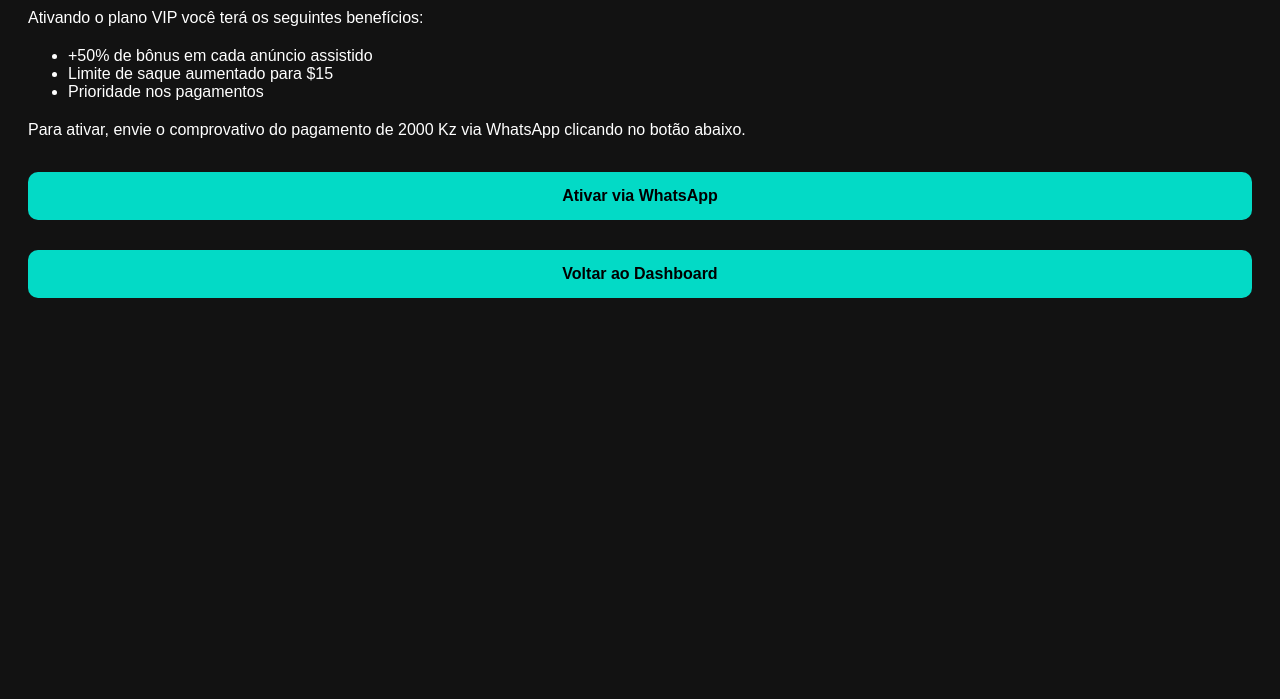
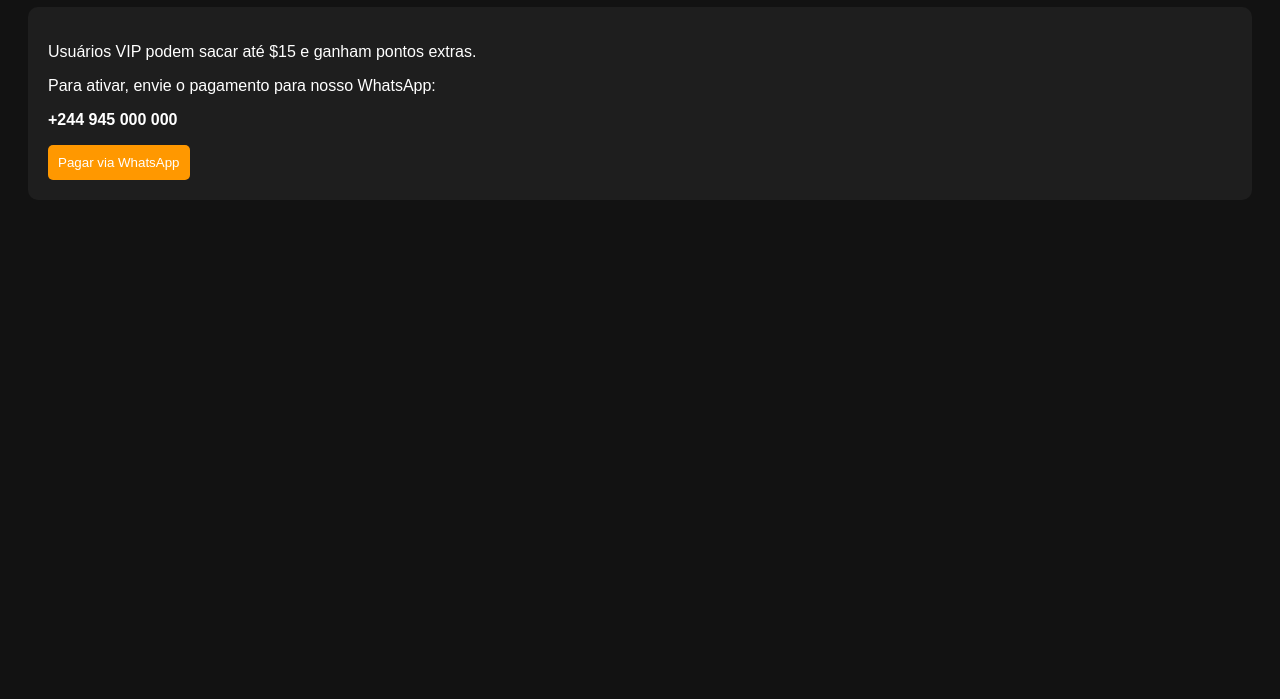
Before and after one commit to Graciete2024/Darling-willian-clica-e-ganha, a plain HTML site: page vip.html in a window 1280 px wide. Shown: the part 101-800 px from the top of the page. Drawn offline with Linux system fonts and the light colour scheme.

Commit message:
Update vip.html

```diff
--- a/vip.html
+++ b/vip.html
@@ -1,59 +1,39 @@
 <!DOCTYPE html>
-<html lang="pt">
+<html lang="pt-BR">
 <head>
   <meta charset="UTF-8">
-  <title>Plano VIP - Darling Business Earn</title>
-  <meta name="viewport" content="width=device-width, initial-scale=1.0">
-  <script src="https://www.gstatic.com/firebasejs/9.6.10/firebase-app-compat.js"></script>
-  <script src="https://www.gstatic.com/firebasejs/9.6.10/firebase-auth-compat.js"></script>
-  <script src="https://www.gstatic.com/firebasejs/9.6.10/firebase-firestore-compat.js"></script>
-
+  <title>Plano VIP</title>
   <style>
     body {
       background-color: #121212;
       color: white;
-      font-family: Arial, sans-serif;
+      font-family: sans-serif;
       padding: 20px;
     }
-    h2 {
-      color: #03dac6;
-      text-align: center;
+    .card {
+      background-color: #1e1e1e;
+      padding: 20px;
+      border-radius: 10px;
+      margin-bottom: 20px;
     }
-    .vip-info {
-      margin-top: 30px;
-    }
-    .vip-info p {
-      font-size: 16px;
-      line-height: 1.6;
-    }
-    .btn {
-      display: block;
-      background: #03dac6;
-      color: black;
-      padding: 15px;
-      text-align: center;
-      border-radius: 10px;
-      text-decoration: none;
-      margin-top: 30px;
-      font-weight: bold;
-    }
-    .btn:hover {
-      background: #02c2b0;
+    button {
+      background-color: #ff9800;
+      color: white;
+      padding: 10px;
+      border: none;
+      border-radius: 5px;
     }
   </style>
 </head>
 <body>
-  <h2>Plano VIP</h2>
-  <div class="vip-info">
-    <p>Ativando o plano VIP você terá os seguintes benefícios:</p>
-    <ul>
-      <li>+50% de bônus em cada anúncio assistido</li>
-      <li>Limite de saque aumentado para $15</li>
-      <li>Prioridade nos pagamentos</li>
-    </ul>
-    <p>Para ativar, envie o comprovativo do pagamento de 2000 Kz via WhatsApp clicando no botão abaixo.</p>
-    <a class="btn" href="https://wa.me/244935795973?text=Olá, desejo ativar o Plano VIP do site Darling Business Earn." target="_blank">Ativar via WhatsApp</a>
-    <a class="btn" href="dashboard.html">Voltar ao Dashboard</a>
+
+  <h1>Ative seu Plano VIP</h1>
+  <div class="card">
+    <p>Usuários VIP podem sacar até $15 e ganham pontos extras.</p>
+    <p>Para ativar, envie o pagamento para nosso WhatsApp:</p>
+    <p><strong>+244 945 000 000</strong></p>
+    <button onclick="window.location.href='https://wa.me/244945000000'">Pagar via WhatsApp</button>
   </div>
+
 </body>
 </html>
```
